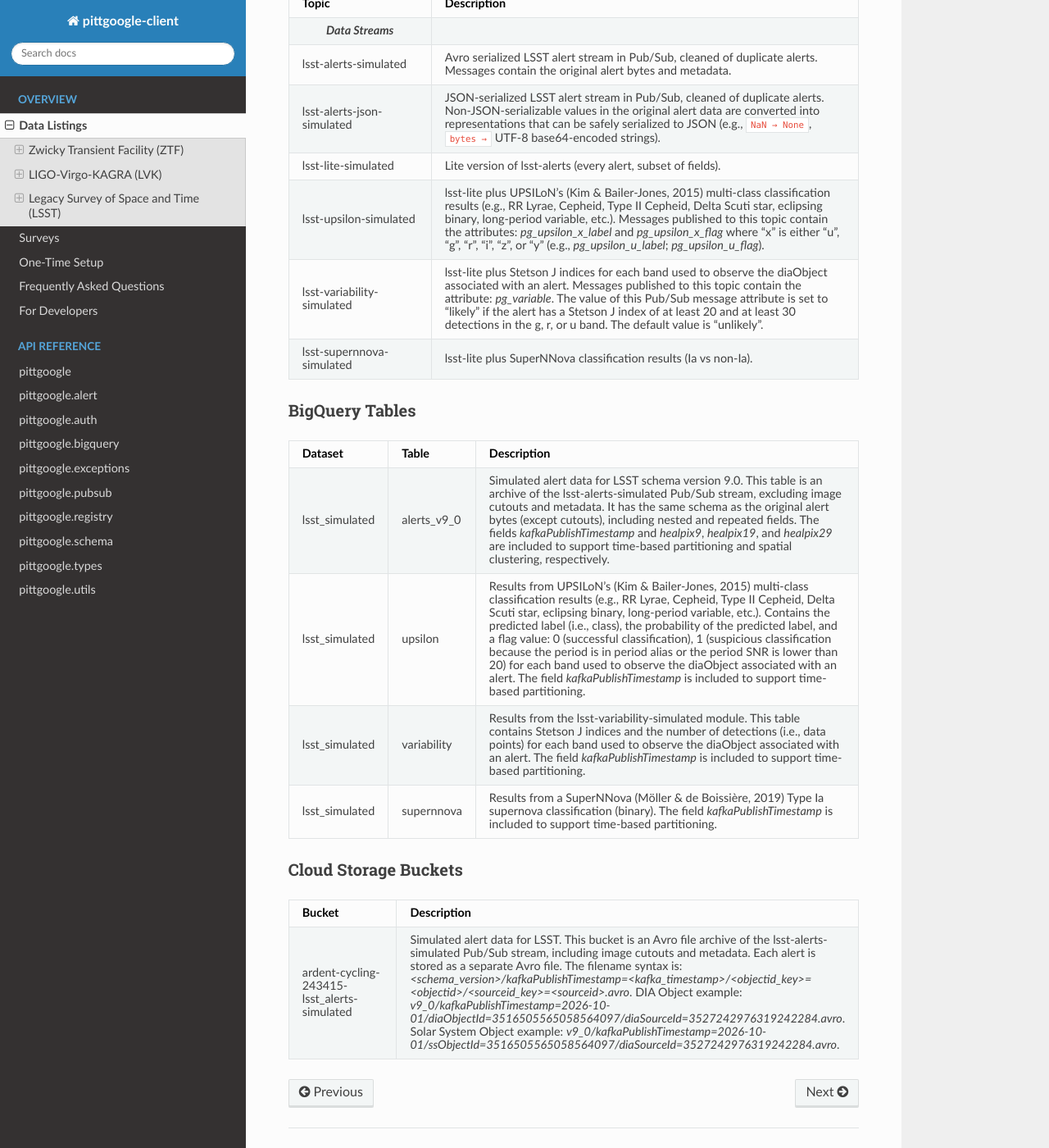
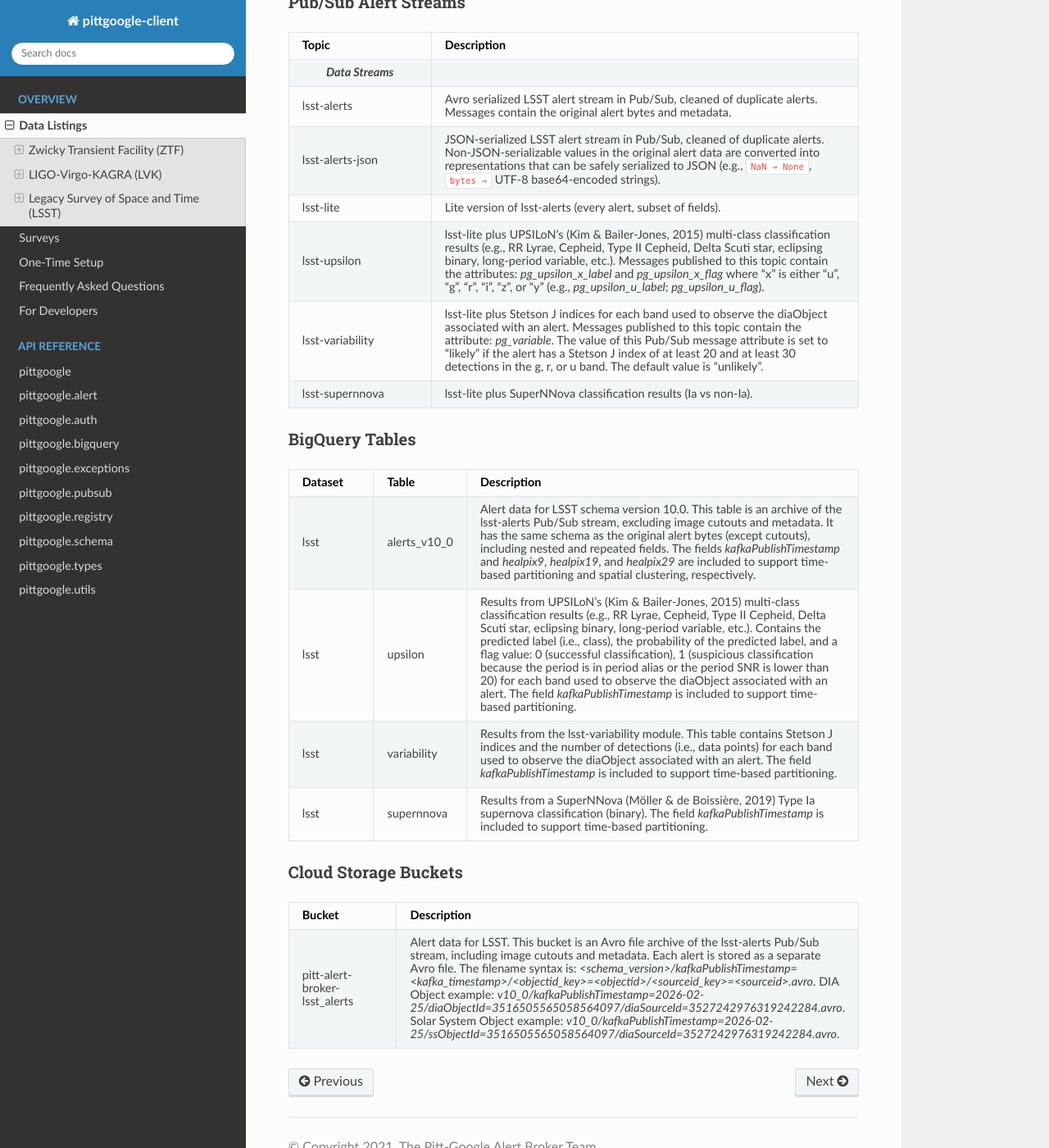
Before and after one commit to mwvgroup/pittgoogle-client, a Sphinx documentation site: the page built from docs/source/listings.rst, in a window 1280 px wide and 1400 px high, scrolled down 2377 px. Shown: the whole window at 82% size. Built offline with Sphinx 7.4.7 and the Read the Docs theme 3.1.0, drawn with Linux system fonts in a browser that asks for light colours; some of the changed text lies outside the part shown.

Commit message:
Update LSST data listings (#128)
* update LSST data listings

* update CHANGELOG.md

```diff
--- a/docs/source/listings.rst
+++ b/docs/source/listings.rst
@@ -14,8 +14,11 @@ Pitt-Google's Google Cloud project ID, which will be needed for access, is:
 
 .. code-block::
 
-    # Pitt-Google's Google Cloud project ID
+    # Pitt-Google's Google Cloud project ID for ZTF and LVK data
     ardent-cycling-243415
+
+    # Pitt-Google's Google Cloud project ID for LSST data
+    pitt-alert-broker
 
 For examples of how to use the information on this page, please see our :ref:`API Reference <api reference>` and `User Demos <https://github.com/mwvgroup/pittgoogle-user-demos/>`__ repo.
 
@@ -181,31 +184,31 @@ Pub/Sub Alert Streams
     * - .. centered:: *Data Streams*
       -
 
-    * - lsst-alerts-simulated
+    * - lsst-alerts
       - Avro serialized LSST alert stream in Pub/Sub, cleaned of duplicate alerts.
         Messages contain the original alert bytes and metadata.
 
-    * - lsst-alerts-json-simulated
+    * - lsst-alerts-json
       - JSON-serialized LSST alert stream in Pub/Sub, cleaned of duplicate alerts. Non-JSON-serializable values in the
         original alert data are converted into representations that can be safely serialized to JSON (e.g., ``NaN →
         None``, ``bytes →`` UTF-8 base64-encoded strings).
 
-    * - lsst-lite-simulated
+    * - lsst-lite
       - Lite version of lsst-alerts (every alert, subset of fields).
 
-    * - lsst-upsilon-simulated
+    * - lsst-upsilon
       - lsst-lite plus UPSILoN's (Kim \& Bailer-Jones, 2015) multi-class classification results (e.g., RR Lyrae,
         Cepheid, Type II Cepheid, Delta Scuti star, eclipsing binary, long-period variable, etc.). Messages
         published to this topic contain the attributes: `pg_upsilon_x_label` and `pg_upsilon_x_flag` where "x" is
         either "u", "g", "r", "i", "z", or "y" (e.g., `pg_upsilon_u_label`; `pg_upsilon_u_flag`).
 
-    * - lsst-variability-simulated
+    * - lsst-variability
       - lsst-lite plus Stetson J indices for each band used to observe the diaObject associated with an alert.
         Messages published to this topic contain the attribute: `pg_variable`. The value of this Pub/Sub message
         attribute is set to "likely" if the alert has a Stetson J index of at least 20 and at least 30 detections in
         the g, r, or u band. The default value is "unlikely".
 
-    * - lsst-supernnova-simulated
+    * - lsst-supernnova
       - lsst-lite plus SuperNNova classification results (Ia vs non-Ia).
 
 BigQuery Tables
@@ -220,14 +223,14 @@ BigQuery Tables
       - Table
       - Description
 
-    * - lsst_simulated
-      - alerts_v9_0
-      - Simulated alert data for LSST schema version 9.0. This table is an archive of the lsst-alerts-simulated Pub/Sub stream,
+    * - lsst
+      - alerts_v10_0
+      - Alert data for LSST schema version 10.0. This table is an archive of the lsst-alerts Pub/Sub stream,
         excluding image cutouts and metadata. It has the same schema as the original alert bytes (except cutouts),
         including nested and repeated fields. The fields `kafkaPublishTimestamp` and `healpix9`, `healpix19`, and
         `healpix29` are included to support time-based partitioning and spatial clustering, respectively.
 
-    * - lsst_simulated
+    * - lsst
       - upsilon
       - Results from UPSILoN's (Kim \& Bailer-Jones, 2015) multi-class classification results (e.g., RR Lyrae,
         Cepheid, Type II Cepheid, Delta Scuti star, eclipsing binary, long-period variable, etc.). Contains
@@ -236,13 +239,13 @@ BigQuery Tables
         SNR is lower than 20) for each band used to observe the diaObject associated with an alert. The field
         `kafkaPublishTimestamp` is included to support time-based partitioning.
 
-    * - lsst_simulated
+    * - lsst
       - variability
-      - Results from the lsst-variability-simulated module. This table contains Stetson J indices and the number of detections (i.e.,
+      - Results from the lsst-variability module. This table contains Stetson J indices and the number of detections (i.e.,
         data points) for each band used to observe the diaObject associated with an alert. The field
         `kafkaPublishTimestamp` is included to support time-based partitioning.
 
-    * - lsst_simulated
+    * - lsst
       - supernnova
       - Results from a SuperNNova (Möller \& de Boissière, 2019) Type Ia supernova classification (binary). The field
         `kafkaPublishTimestamp` is included to support time-based partitioning.
@@ -258,9 +261,9 @@ Cloud Storage Buckets
     * - Bucket
       - Description
 
-    * - ardent-cycling-243415-lsst_alerts-simulated
-      - Simulated alert data for LSST. This bucket is an Avro file archive of the lsst-alerts-simulated Pub/Sub stream,
+    * - pitt-alert-broker-lsst_alerts
+      - Alert data for LSST. This bucket is an Avro file archive of the lsst-alerts Pub/Sub stream,
         including image cutouts and metadata. Each alert is stored as a separate Avro file.
         The filename syntax is: `<schema_version>/kafkaPublishTimestamp=<kafka_timestamp>/<objectid_key>=<objectid>/<sourceid_key>=<sourceid>.avro`.
-        DIA Object example: `v9_0/kafkaPublishTimestamp=2026-10-01/diaObjectId=3516505565058564097/diaSourceId=3527242976319242284.avro`.
-        Solar System Object example: `v9_0/kafkaPublishTimestamp=2026-10-01/ssObjectId=3516505565058564097/diaSourceId=3527242976319242284.avro`.
+        DIA Object example: `v10_0/kafkaPublishTimestamp=2026-02-25/diaObjectId=3516505565058564097/diaSourceId=3527242976319242284.avro`.
+        Solar System Object example: `v10_0/kafkaPublishTimestamp=2026-02-25/ssObjectId=3516505565058564097/diaSourceId=3527242976319242284.avro`.
```
Also changed, not shown: CHANGELOG.md (+3 -1 lines).
